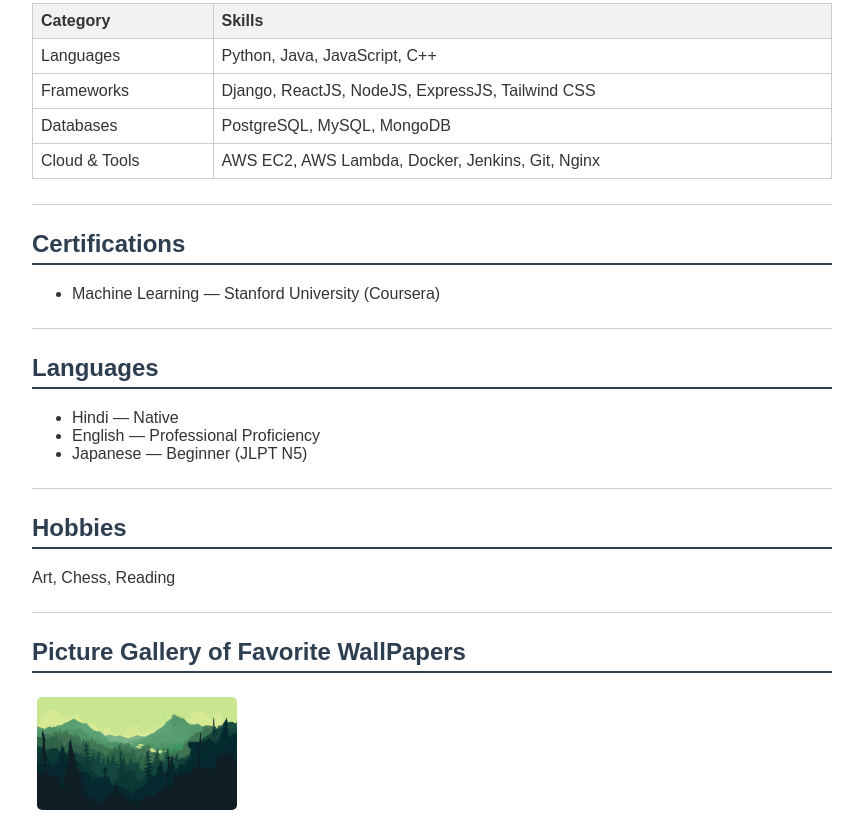
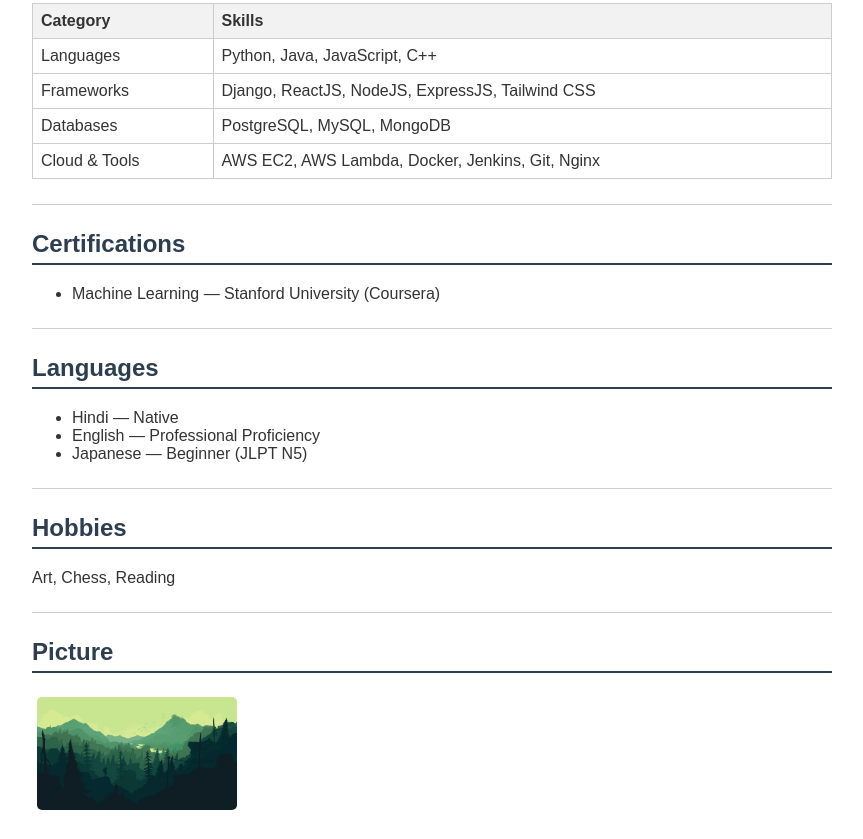
Before and after one commit to talenteco/talenteco.github.io, a plain HTML site: page index.html in a window 1280 px wide. Shown: the part 1100-1939 px from the top of the page, without its empty margins (208-1071 px from the left). Drawn offline with Linux system fonts and the light colour scheme.

Commit message:
Update index.html

```diff
--- a/index.html
+++ b/index.html
@@ -111,7 +111,7 @@
 
     <hr>
 
-    <h2>Picture Gallery of Favorite WallPapers</h2>
+    <h2>Picture</h2>
     <div>
         <img src="images/photo1.jpg" alt="Photo 1" width="200">
     </div>
```
